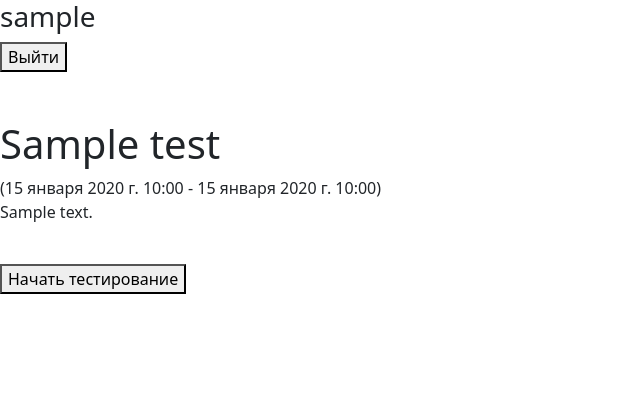
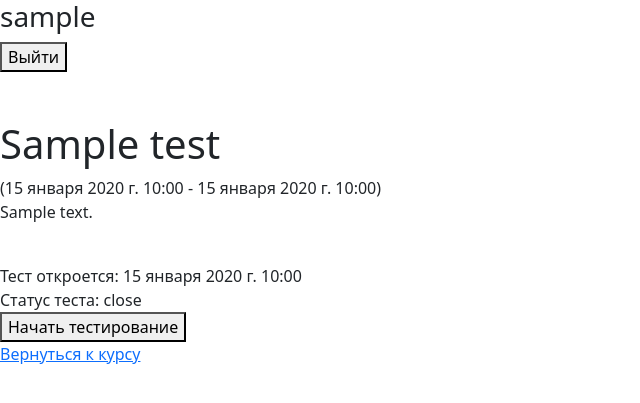
Before and after one commit to HogRider19/QuizApp, a Django app: page /test/1/ in a window 1280 px wide. Shown: the top 403 px of the page, without its empty margins (0-640 px from the left). Run offline with Django 4.2, Linux system fonts and the light colour scheme; a user stored in the database is signed in; tables that the repository leaves empty hold one stand-in row (values such as "Sample post").

Commit message:
testdetail view!

```diff
--- a/QuizApp/quiz/templates/quiz/testdetail.html
+++ b/QuizApp/quiz/templates/quiz/testdetail.html
@@ -6,8 +6,13 @@
 <br>
 <p>{{test.description}}</p>
 <br>
+Тест откроется: {{test.at_start}}
+<br>
+Статус теста: {{status}}
+<br>
 <form action="" method="post">
     {% csrf_token %}
     <button>Начать тестирование</button>
 </form>
+<a href="">Вернуться к курсу</a>
 {% endblock %}
--- a/QuizApp/quiz/views.py
+++ b/QuizApp/quiz/views.py
@@ -5,6 +5,9 @@ from .models import Cource, Test
 from django.contrib.auth.mixins import UserPassesTestMixin
 from .permissions import OnlyAuthenticatedPermission
 from typing import *
+import datetime
+from django.utils import timezone
+
 
 class HomePage(OnlyAuthenticatedPermission, generic.ListView):
     model = Cource
@@ -13,7 +16,6 @@ class HomePage(OnlyAuthenticatedPermission, generic.ListView):
 
     def get_queryset(self):
         return self.request.user.profile.group.cources.all()
-
 
 class CourceDetailView(OnlyAuthenticatedPermission, generic.DetailView):
     model = Cource
@@ -24,3 +26,12 @@ class TestDetailView(OnlyAuthenticatedPermission, generic.DetailView):
     model = Test
     template_name = 'quiz/testdetail.html'
     context_object_name = 'test'
+
+    def get_context_data(self, **kwargs: Any) -> Dict[str, Any]:
+        context = super().get_context_data(**kwargs)
+        at_start = context.get('test').at_start
+        at_finish = context.get('test').at_finish
+        time_now = datetime.datetime.now(at_start.tzinfo)
+        status = 'open' if at_start < time_now < at_finish else 'close'
+        context.update({'status': status})
+        return context
```
